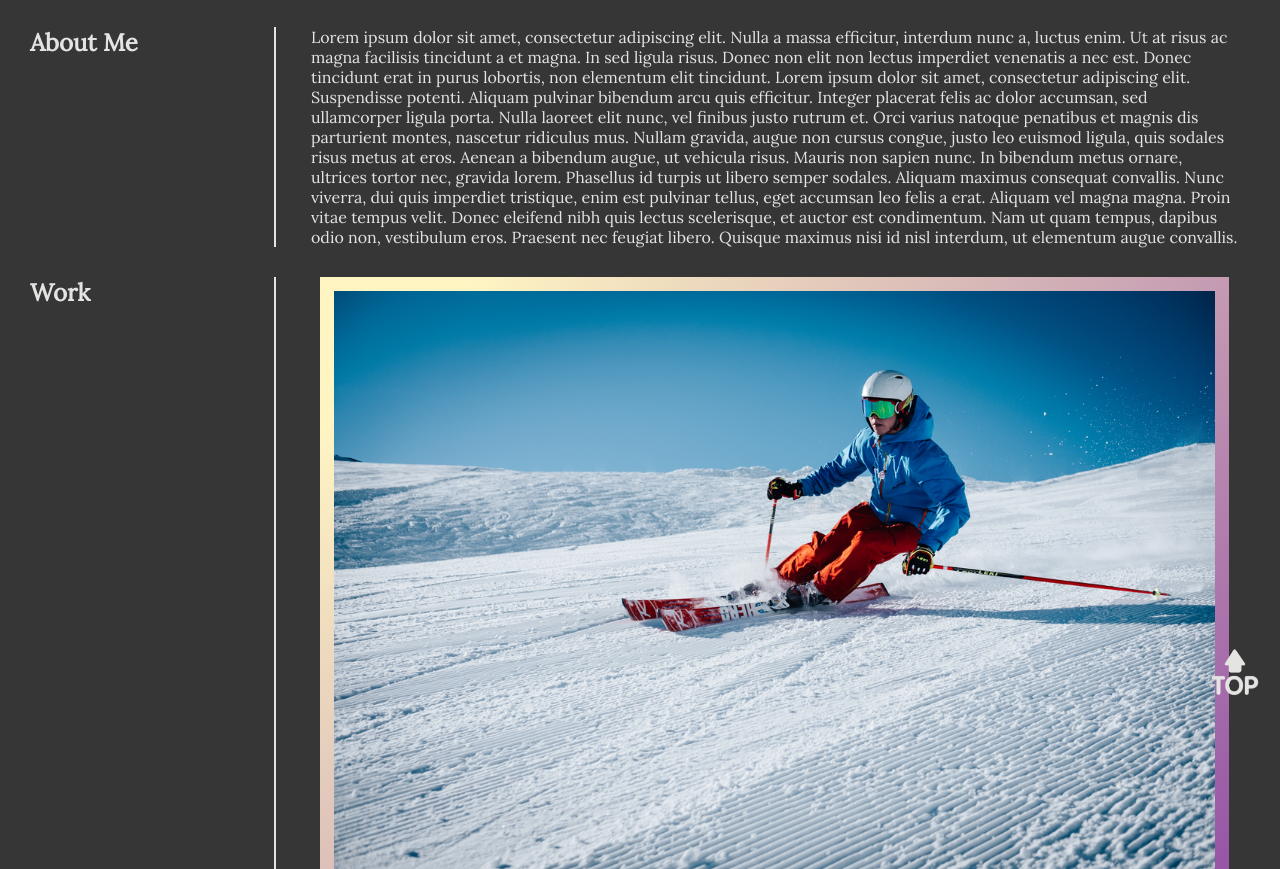
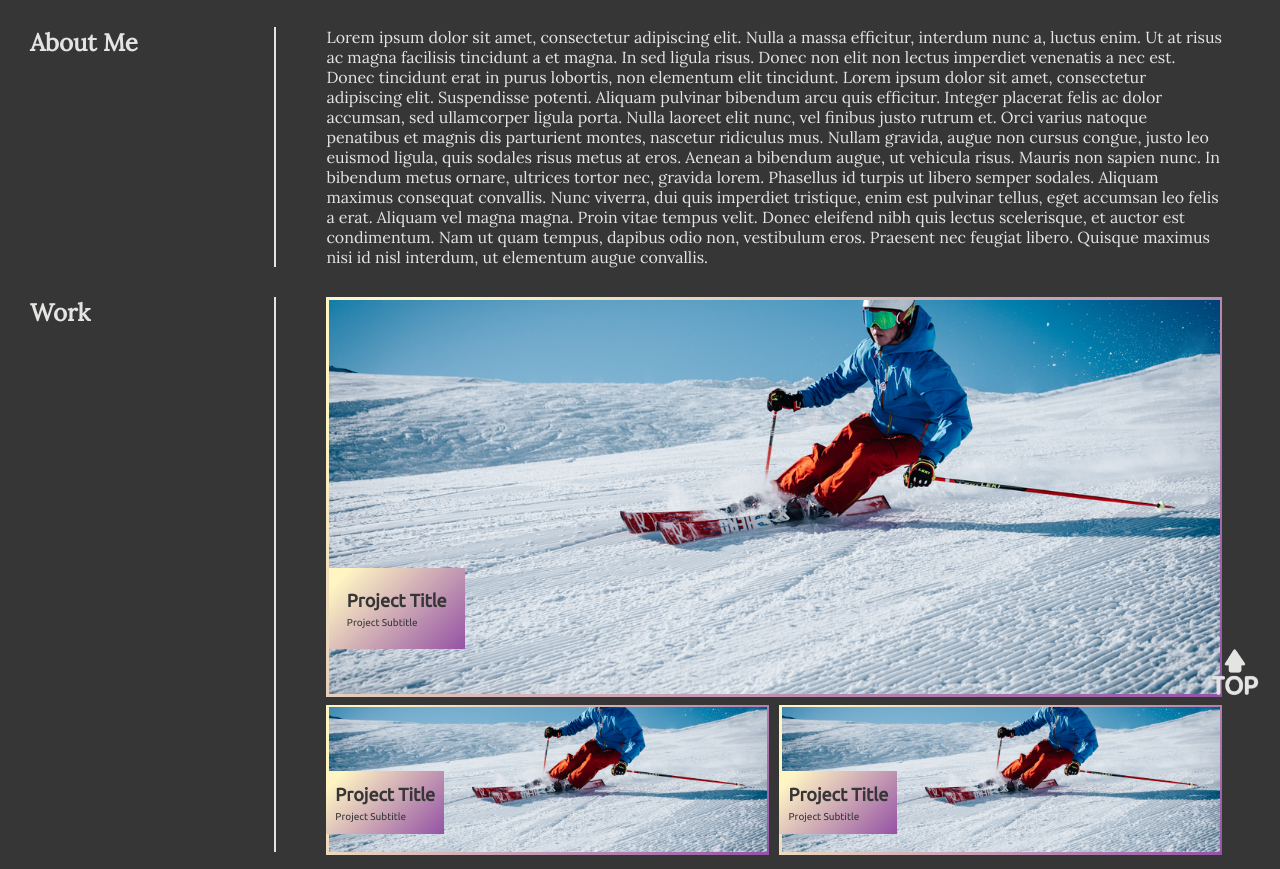
Before and after one commit to banbanleelee/WorkPortfolio, a plain HTML site: page index.html in a window 1280 px wide. Shown: the part 83-952 px from the top of the page. Drawn offline with Linux system fonts and the light colour scheme.

Commit message:
visualized version

```diff
--- a/asset/css/stylesheet.css
+++ b/asset/css/stylesheet.css
@@ -102,7 +102,7 @@ main {
 }
 
 .content {
-    display: flex;
+    display: inline-flex;
     flex-flow: row wrap;
     box-sizing: border-box;
     width: 79%;
@@ -110,25 +110,37 @@ main {
     padding-left: 35px;
     justify-content: center;
     align-items: center;
+    position: relative;
 }
 
 p {
     margin: 0 0;
+    width: 70vw;
 }
 
-.highlighted-project {
-    box-sizing: border-box;
-    width: 98%;
-    margin: 0 1% 1% 1%;
-    padding: 1.5%;
-    background-image: var(--purple-gradient);
+/* The second section: project highlights */
+.project {
+    position: relative;
+    display: flex;
+    justify-content: center;
 }
 
-.other-projects {
+.large {
+    width: 70vw;
+    height: 400px;
+    object-fit: cover;
+}
+
+.small {
+    width: 35vw;
+    height: 150px;
+    object-fit: cover;
+    margin: 0.2vw;
+}
+
+.content img {
     box-sizing: border-box;
-    width: 48%;
-    margin: 1% 1% 0 1%;
-    padding: 1.5%;
+    padding: 0.2vw;
     background-image: var(--purple-gradient);
 }
 
@@ -136,6 +148,35 @@ p {
     filter: brightness(1.1) saturate(120%);
 }
 
+.text-box {
+    position: absolute;
+    bottom: 12%;
+    left: 0.2vw;
+    background-image: var(--purple-gradient);
+    padding: 2%;
+    color: var(--grey);
+    font-family: "Ubuntu";
+    line-height: 1.6;
+}
+
+.project-title {
+    font-size: x-large;
+    font-weight: bold;
+}
+
+.project-subtitle {
+    font-size: small;
+}
+
+.project .project-title {
+    font-size: large;
+}
+
+.project .project-subtitle {
+    font-size: x-small;
+}
+
+/* The third section: contact card */
 .contact-card {
     font-size: 20px;
     text-align: center;
--- a/index.html
+++ b/index.html
@@ -36,9 +36,29 @@
             <section class="container">
                 <h2 class="title" id="work">Work</h2>
                 <div class="content">
-                    <img src="./asset/image/placeholder.png" alt="Highlighted Project" class="highlighted-project"/>
-                    <img src="./asset/image/placeholder.png" alt="Other Projects" class="other-projects"/>
-                    <img src="./asset/image/placeholder.png" alt="Other Projects" class="other-projects"/>
+                    <div class="project large">
+                        <img src="./asset/image/placeholder.png" alt="Highlighted Project" class="large"/>
+                        <div class="text-box">
+                            <div class="project-title">Project Title</div>
+                            <div class="project-subtitle">Project Subtitle</div>
+                        </div>
+                    </div>
+                    <div class="project small">
+                        <div class="project small">
+                        <img src="./asset/image/placeholder.png" alt="Regular Project" class="small"/>
+                            <div class="text-box">
+                                <div class="project-title">Project Title</div>
+                                <div class="project-subtitle">Project Subtitle</div>
+                            </div>
+                        </div>
+                        <div class="project small">
+                        <img src="./asset/image/placeholder.png" alt="Regular Project" class="small"/>
+                            <div class="text-box">
+                                <div class="project-title">Project Title</div>
+                                <div class="project-subtitle">Project Subtitle</div>
+                            </div>
+                        </div>
+                    </div>
                 </div>
             </section>
 
```
